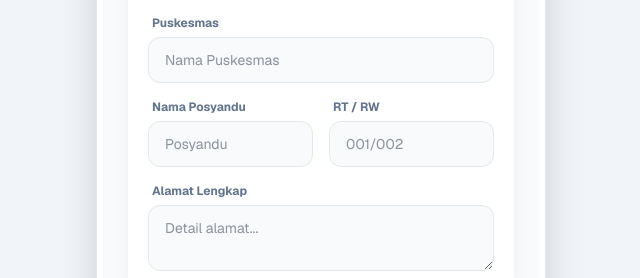
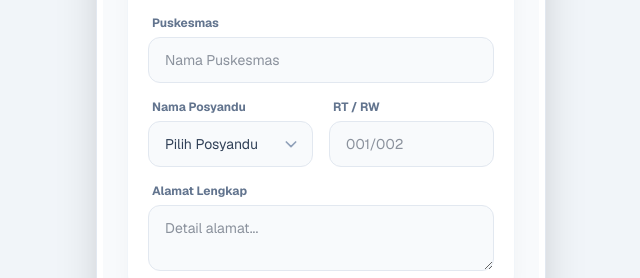
Before and after one commit to TPLM-Posyandu-Banjarsari-Garut/Posyandu_Web_Client, a Next.js app: page /bidan/pendaftaran-bayi in a window 1280 px wide. Shown: the part 1040-1318 px from the top of the page, without its empty margins (319-959 px from the left). Built offline with nearby package versions, Linux system fonts and the light colour scheme.

Commit message:
fix: change nama posyando to dropdown on pendaftaran bayi

```diff
--- a/app/bidan/(pages)/(bayi)/pendaftaran-bayi/page.tsx
+++ b/app/bidan/(pages)/(bayi)/pendaftaran-bayi/page.tsx
@@ -120,7 +120,19 @@ export default function PendaftaranBayi() {
                                 <div className="grid grid-cols-2 gap-4">
                                     <div>
                                         <label className="block text-xs font-bold text-slate-500 mb-1.5 ml-1">Nama Posyandu</label>
-                                        <input type="text" className="w-full px-4 py-3 rounded-xl bg-slate-50 border border-slate-200 focus:outline-none focus:ring-2 focus:ring-orange-500/20 focus:border-orange-500 text-sm transition-all" placeholder="Posyandu" />
+                                        <div className="relative">
+                                            <select className="w-full px-4 py-3 rounded-xl bg-slate-50 border border-slate-200 focus:outline-none focus:ring-2 focus:ring-orange-500/20 focus:border-orange-500 text-sm appearance-none transition-all pr-10 text-slate-700">
+                                                <option value="">Pilih Posyandu</option>
+                                                <option value="Posyandu Mawar I">Posyandu Mawar I</option>
+                                                <option value="Posyandu Melati II">Posyandu Melati II</option>
+                                                <option value="Posyandu Flamboyan III">Posyandu Flamboyan III</option>
+                                            </select>
+                                            <div className="absolute inset-y-0 right-0 pr-3.5 flex items-center pointer-events-none text-slate-400">
+                                                <svg className="w-4 h-4" fill="none" stroke="currentColor" viewBox="0 0 24 24">
+                                                    <path strokeLinecap="round" strokeLinejoin="round" strokeWidth="2.5" d="M19 9l-7 7-7-7" />
+                                                </svg>
+                                            </div>
+                                        </div>
                                     </div>
                                     <div>
                                         <label className="block text-xs font-bold text-slate-500 mb-1.5 ml-1">RT / RW</label>
```
